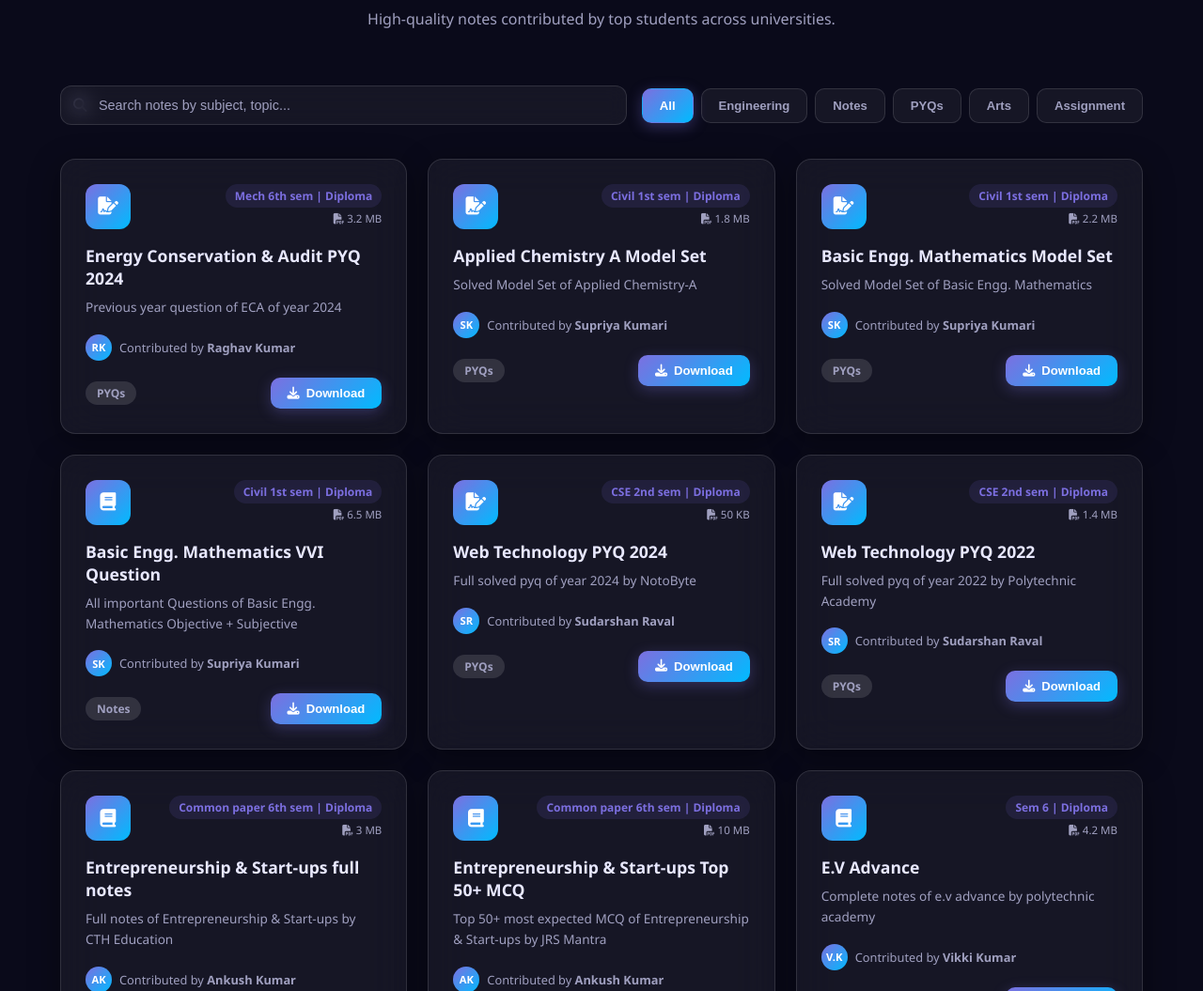
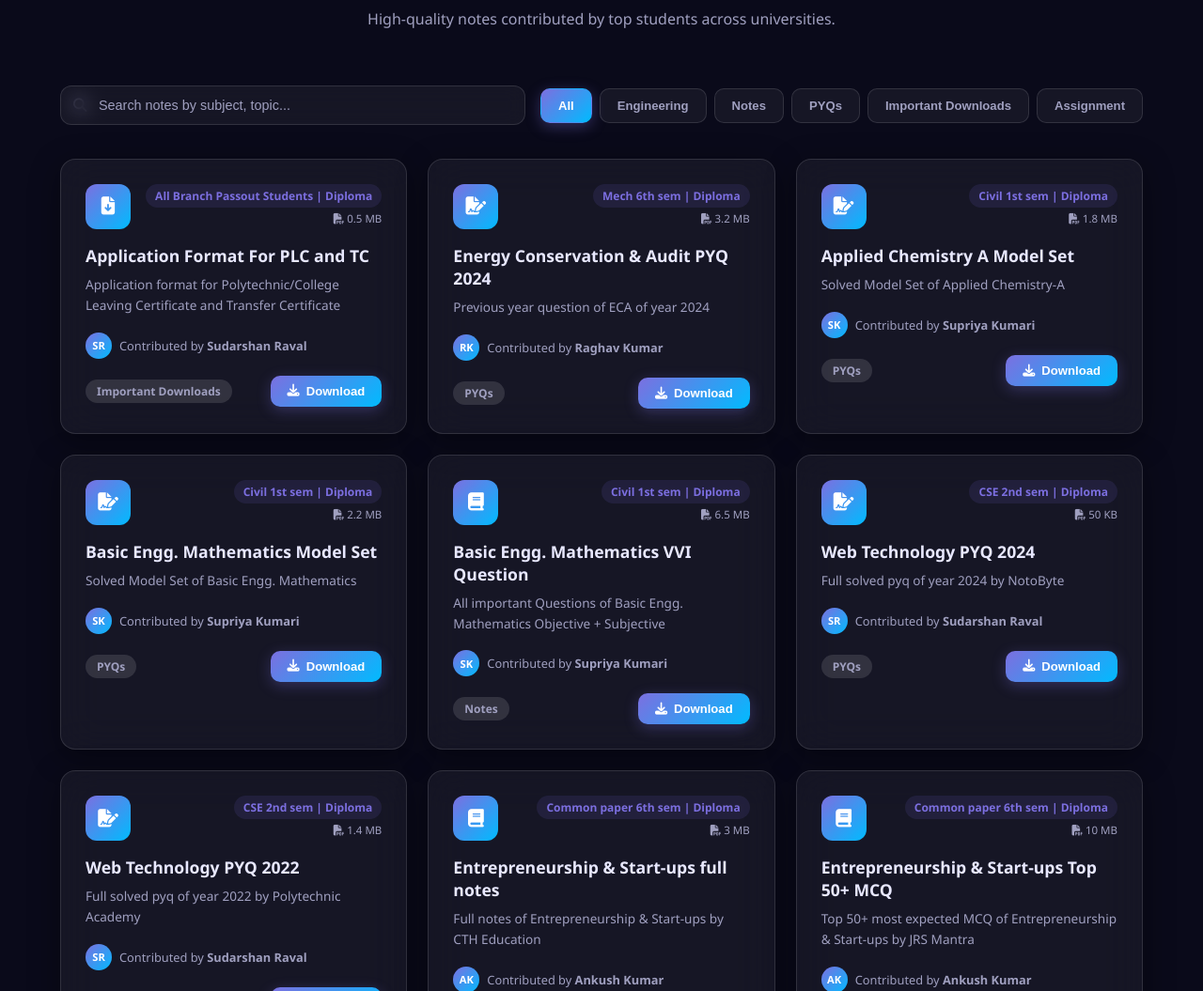
Before and after one commit to sudarshanraval37/notobyte, a plain HTML site: page index.html in a window 1280 px wide. Shown: the part 982-2037 px from the top of the page at 94% size. Drawn offline with Linux system fonts and the light colour scheme.

Commit message:
Updated website

```diff
--- a/index.html
+++ b/index.html
@@ -185,7 +185,7 @@
           <button class="filter-btn" onclick="setFilter('engineering', this)">Engineering</button>
           <button class="filter-btn" onclick="setFilter('Notes',     this)">Notes</button>
           <button class="filter-btn" onclick="setFilter('PYQs',    this)">PYQs</button>
-          <button class="filter-btn" onclick="setFilter('arts',        this)">Arts</button>
+          <button class="filter-btn" onclick="setFilter('Important Downloads',        this)">Important Downloads</button>
           <button class="filter-btn" onclick="setFilter('assignment',    this)">Assignment</button>
         </div>
 
@@ -428,7 +428,7 @@
           <li><a href="#">Engineering</a></li>
           <li><a href="#">Notes</a></li>
           <li><a href="#">PYQs</a></li>
-          <li><a href="#">Arts</a></li>
+          <li><a href="#">Important Downloads</a></li>
           <li><a href="#">assignment</a></li>
         </ul>
       </div>
@@ -475,7 +475,7 @@
 
   <!-- ============================================================
        TOAST NOTIFICATION
-       Shown at the bottom of the screen when a download starts.
+       Shown at the bottom of the screen when a download stImportant Downloads.
        Controlled by showToast() in script.js
   ============================================================ -->
   <div id="toast">
--- a/script.js
+++ b/script.js
@@ -38,7 +38,7 @@
       - initials    → 2-letter initials for the avatar (e.g. "RK")
       - category    → Must match a filter button. Options:
                        "engineering" | "science" | "commerce" |
-                       "arts"        | "assignment"
+                       "Important Downloads"        | "assignment"
       - icon        → Font Awesome icon class for the subject
                        Browse icons at: https://fontawesome.com/icons
       - pdfUrl      → Path to the PDF file
@@ -50,7 +50,20 @@
 const notesData = [
 
     {
-    id: 23,
+    id: 25,
+    subject: "Application Format For PLC and TC",
+    sem: "All Branch Passout Students | Diploma",
+    desc: "Application format for Polytechnic/College Leaving Certificate and Transfer Certificate",
+    size: "0.5 MB",
+    contributor: "Sudarshan Raval",
+    initials: "SR",
+    category: "Important Downloads",
+    icon: "fas fa-file-download",
+    pdfUrl: "assets/pdfs/Application-for-PLC&TC.pdf"
+  },
+
+    {
+    id: 24,
     subject: "Energy Conservation & Audit PYQ 2024",
     sem: "Mech 6th sem | Diploma",
     desc: "Previous year question of ECA of year 2024",
@@ -213,7 +226,7 @@ const notesData = [
     size: "3.3 MB",
     contributor: "Arjun Mehta",
     initials: "AM",
-    category: "arts",
+    category: "Important Downloads",
     icon: "fas fa-globe",
     pdfUrl: "assets/pdfs/world-history.pdf"
   },
```
Also changed, not shown: 1 other file.
